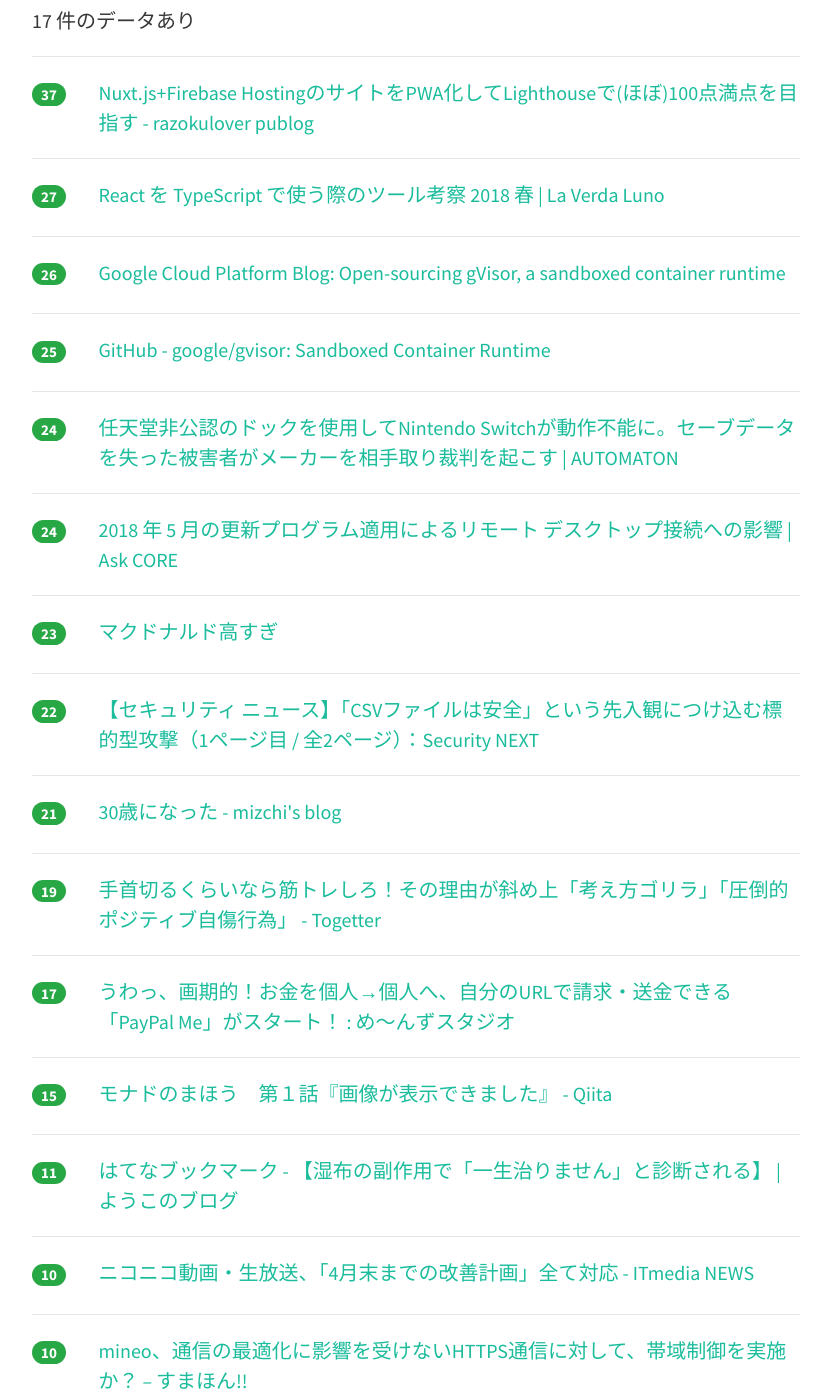
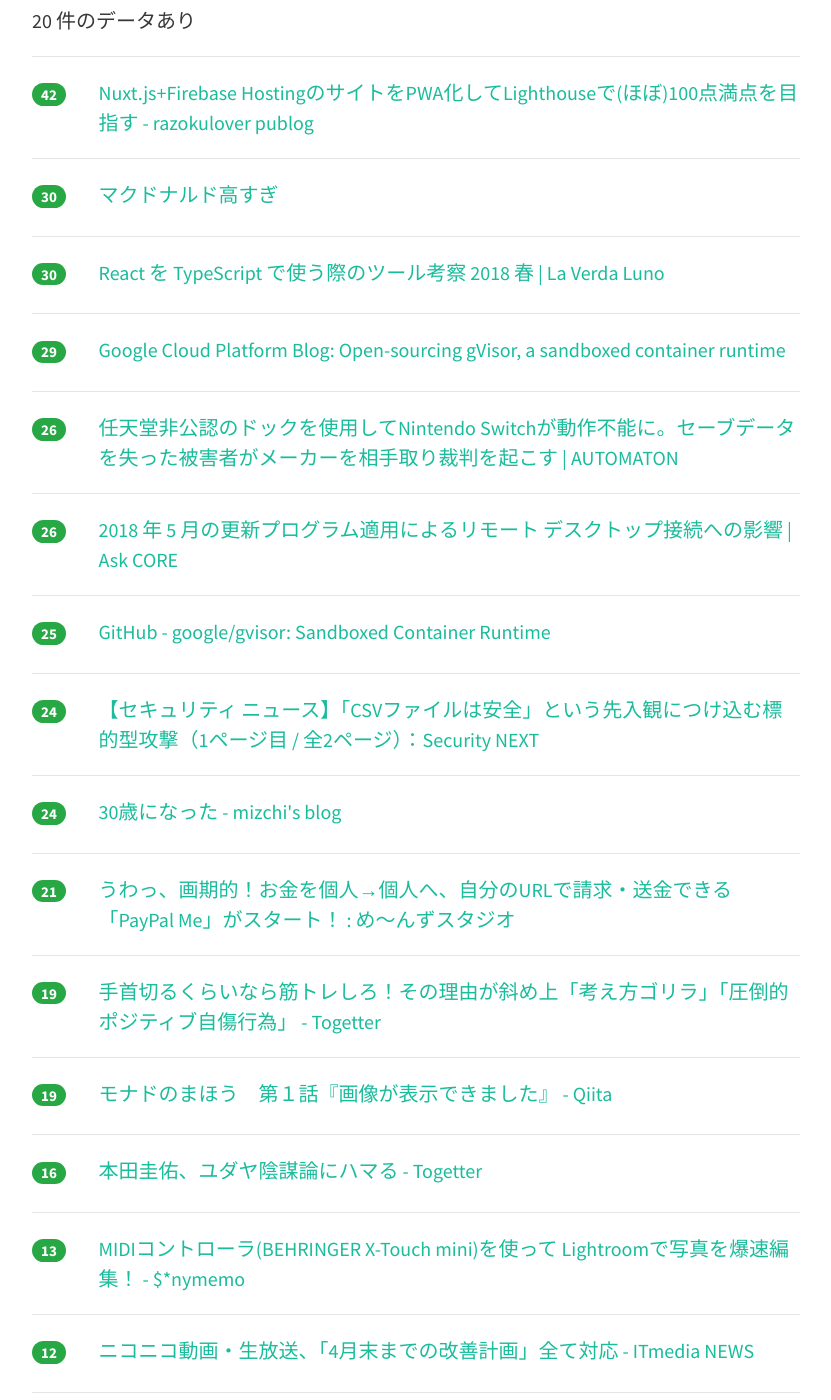
Before and after one commit to yatta47/hatena-matome-site, a Jekyll site: the page built from _posts/2018-05-03-hatena.md, in a window 1280 px wide and 1400 px high, scrolled down 317 px. Shown: the whole window, without its empty margins (224-1055 px from the left). Built offline with Jekyll 4.4.1, drawn with Linux system fonts in a browser that asks for light colours; nearby versions of some CDN libraries; some of the changed text lies outside the part shown.

Commit message:
Updated 2018-05-03

```diff
--- a/_posts/2018-05-03-hatena.md
+++ b/_posts/2018-05-03-hatena.md
@@ -1,24 +1,39 @@
 ---
 layout: post
 title:  "2018-05-03 はてぶIT"
-date:   2018-05-03 08:00:59
+date:   2018-05-03 09:02:46
 tags: [it-hotentry]
 ---
-17 件のデータあり
+20 件のデータあり
 
 <hr><div class="row">
-<div class="col-1"><span class="badge badge-pill badge-success h2">37</span></div>
+<div class="col-1"><span class="badge badge-pill badge-success h2">42</span></div>
 <div class="col-11"><a href='https://razokulover.hateblo.jp/entry/2018/05/02/175235' target='_blank'>Nuxt.js+Firebase HostingのサイトをPWA化してLighthouseで(ほぼ)100点満点を目指す - razokulover publog</a></div>
 </div>
 <hr>
 <div class="row">
-<div class="col-1"><span class="badge badge-pill badge-success h2">27</span></div>
+<div class="col-1"><span class="badge badge-pill badge-success h2">30</span></div>
+<div class="col-11"><a href='https://anond.hatelabo.jp/20180502164021' target='_blank'>マクドナルド高すぎ</a></div>
+</div>
+<hr>
+<div class="row">
+<div class="col-1"><span class="badge badge-pill badge-success h2">30</span></div>
 <div class="col-11"><a href='https://blog.masuqat.net/2018/03/31/react-typescript-toolchain-2018-spring/' target='_blank'>React を TypeScript で使う際のツール考察 2018 春 | La Verda Luno</a></div>
 </div>
 <hr>
 <div class="row">
+<div class="col-1"><span class="badge badge-pill badge-success h2">29</span></div>
+<div class="col-11"><a href='https://cloudplatform.googleblog.com/2018/05/Open-sourcing-gVisor-a-sandboxed-container-runtime.html' target='_blank'>Google Cloud Platform Blog: Open-sourcing gVisor, a sandboxed container runtime</a></div>
+</div>
+<hr>
+<div class="row">
 <div class="col-1"><span class="badge badge-pill badge-success h2">26</span></div>
-<div class="col-11"><a href='https://cloudplatform.googleblog.com/2018/05/Open-sourcing-gVisor-a-sandboxed-container-runtime.html' target='_blank'>Google Cloud Platform Blog: Open-sourcing gVisor, a sandboxed container runtime</a></div>
+<div class="col-11"><a href='http://jp.automaton.am/articles/newsjp/20180502-67136/' target='_blank'>任天堂非公認のドックを使用してNintendo Switchが動作不能に。セーブデータを失った被害者がメーカーを相手取り裁判を起こす | AUTOMATON</a></div>
+</div>
+<hr>
+<div class="row">
+<div class="col-1"><span class="badge badge-pill badge-success h2">26</span></div>
+<div class="col-11"><a href='https://blogs.technet.microsoft.com/askcorejp/2018/05/02/2018-05-rollup-credssp-rdp/' target='_blank'>2018 年 5 月の更新プログラム適用によるリモート デスクトップ接続への影響 | Ask CORE</a></div>
 </div>
 <hr>
 <div class="row">
@@ -28,27 +43,17 @@ tags: [it-hotentry]
 <hr>
 <div class="row">
 <div class="col-1"><span class="badge badge-pill badge-success h2">24</span></div>
-<div class="col-11"><a href='http://jp.automaton.am/articles/newsjp/20180502-67136/' target='_blank'>任天堂非公認のドックを使用してNintendo Switchが動作不能に。セーブデータを失った被害者がメーカーを相手取り裁判を起こす | AUTOMATON</a></div>
+<div class="col-11"><a href='http://www.security-next.com/092914' target='_blank'>【セキュリティ ニュース】「CSVファイルは安全」という先入観につけ込む標的型攻撃（1ページ目 / 全2ページ）：Security NEXT</a></div>
 </div>
 <hr>
 <div class="row">
 <div class="col-1"><span class="badge badge-pill badge-success h2">24</span></div>
-<div class="col-11"><a href='https://blogs.technet.microsoft.com/askcorejp/2018/05/02/2018-05-rollup-credssp-rdp/' target='_blank'>2018 年 5 月の更新プログラム適用によるリモート デスクトップ接続への影響 | Ask CORE</a></div>
-</div>
-<hr>
-<div class="row">
-<div class="col-1"><span class="badge badge-pill badge-success h2">23</span></div>
-<div class="col-11"><a href='https://anond.hatelabo.jp/20180502164021' target='_blank'>マクドナルド高すぎ</a></div>
-</div>
-<hr>
-<div class="row">
-<div class="col-1"><span class="badge badge-pill badge-success h2">22</span></div>
-<div class="col-11"><a href='http://www.security-next.com/092914' target='_blank'>【セキュリティ ニュース】「CSVファイルは安全」という先入観につけ込む標的型攻撃（1ページ目 / 全2ページ）：Security NEXT</a></div>
+<div class="col-11"><a href='http://mizchi.hatenablog.com/entry/2018/05/03/001502' target='_blank'>30歳になった - mizchi's blog</a></div>
 </div>
 <hr>
 <div class="row">
 <div class="col-1"><span class="badge badge-pill badge-success h2">21</span></div>
-<div class="col-11"><a href='http://mizchi.hatenablog.com/entry/2018/05/03/001502' target='_blank'>30歳になった - mizchi's blog</a></div>
+<div class="col-11"><a href='http://www.asuka-xp.com/paypal-me-start.html' target='_blank'>うわっ、画期的！お金を個人→個人へ、自分のURLで請求・送金できる「PayPal Me」がスタート！ : め〜んずスタジオ</a></div>
 </div>
 <hr>
 <div class="row">
@@ -57,13 +62,23 @@ tags: [it-hotentry]
 </div>
 <hr>
 <div class="row">
-<div class="col-1"><span class="badge badge-pill badge-success h2">17</span></div>
-<div class="col-11"><a href='http://www.asuka-xp.com/paypal-me-start.html' target='_blank'>うわっ、画期的！お金を個人→個人へ、自分のURLで請求・送金できる「PayPal Me」がスタート！ : め〜んずスタジオ</a></div>
+<div class="col-1"><span class="badge badge-pill badge-success h2">19</span></div>
+<div class="col-11"><a href='https://qiita.com/hiruberuto/items/5321d8cebce7b87851f6' target='_blank'>モナドのまほう　第１話『画像が表示できました』 - Qiita</a></div>
 </div>
 <hr>
 <div class="row">
-<div class="col-1"><span class="badge badge-pill badge-success h2">15</span></div>
-<div class="col-11"><a href='https://qiita.com/hiruberuto/items/5321d8cebce7b87851f6' target='_blank'>モナドのまほう　第１話『画像が表示できました』 - Qiita</a></div>
+<div class="col-1"><span class="badge badge-pill badge-success h2">16</span></div>
+<div class="col-11"><a href='https://togetter.com/li/1203996' target='_blank'>本田圭佑、ユダヤ陰謀論にハマる - Togetter</a></div>
+</div>
+<hr>
+<div class="row">
+<div class="col-1"><span class="badge badge-pill badge-success h2">13</span></div>
+<div class="col-11"><a href='https://sonymemo.hateblo.jp/entry/2018/05/02/120000' target='_blank'>MIDIコントローラ(BEHRINGER X-Touch mini)を使って Lightroomで写真を爆速編集！ - $*nymemo</a></div>
+</div>
+<hr>
+<div class="row">
+<div class="col-1"><span class="badge badge-pill badge-success h2">12</span></div>
+<div class="col-11"><a href='http://www.itmedia.co.jp/news/articles/1805/02/news086.html' target='_blank'>ニコニコ動画・生放送、「4月末までの改善計画」全て対応 - ITmedia NEWS</a></div>
 </div>
 <hr>
 <div class="row">
@@ -72,22 +87,22 @@ tags: [it-hotentry]
 </div>
 <hr>
 <div class="row">
-<div class="col-1"><span class="badge badge-pill badge-success h2">10</span></div>
-<div class="col-11"><a href='http://www.itmedia.co.jp/news/articles/1805/02/news086.html' target='_blank'>ニコニコ動画・生放送、「4月末までの改善計画」全て対応 - ITmedia NEWS</a></div>
+<div class="col-1"><span class="badge badge-pill badge-success h2">11</span></div>
+<div class="col-11"><a href='https://smhn.info/201805-mineo-limit-speed-https-communication' target='_blank'>mineo、通信の最適化に影響を受けないHTTPS通信に対して、帯域制御を実施か？ – すまほん!!</a></div>
+</div>
+<hr>
+<div class="row">
+<div class="col-1"><span class="badge badge-pill badge-success h2">11</span></div>
+<div class="col-11"><a href='https://www.asahi.com/articles/ASL4P64P5L4POIPE016.html' target='_blank'>１７歳のツイートに賛否殺到　「政権擁護じゃないのに」：朝日新聞デジタル</a></div>
 </div>
 <hr>
 <div class="row">
 <div class="col-1"><span class="badge badge-pill badge-success h2">10</span></div>
-<div class="col-11"><a href='https://smhn.info/201805-mineo-limit-speed-https-communication' target='_blank'>mineo、通信の最適化に影響を受けないHTTPS通信に対して、帯域制御を実施か？ – すまほん!!</a></div>
-</div>
-<hr>
-<div class="row">
-<div class="col-1"><span class="badge badge-pill badge-success h2">8</span></div>
 <div class="col-11"><a href='http://www.itmedia.co.jp/business/articles/1805/02/news083.html' target='_blank'>「ダークウェブ」への危機感、企業で広がり (1/2) - ITmedia ビジネスオンライン</a></div>
 </div>
 <hr>
 <div class="row">
-<div class="col-1"><span class="badge badge-pill badge-success h2">8</span></div>
-<div class="col-11"><a href='https://sonymemo.hateblo.jp/entry/2018/05/02/120000' target='_blank'>MIDIコントローラ(BEHRINGER X-Touch mini)を使って Lightroomで写真を爆速編集！ - $*nymemo</a></div>
+<div class="col-1"><span class="badge badge-pill badge-success h2">10</span></div>
+<div class="col-11"><a href='https://iphone-mania.jp/news-210969/' target='_blank'>減額のはずなのに！Apple、iPhoneのバッテリー交換希望者に3万円以上請求 - iPhone Mania</a></div>
 </div>
 <hr>
```
